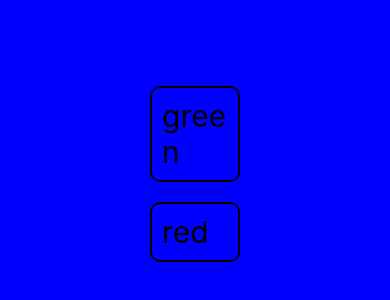
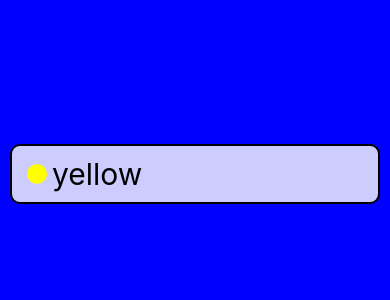
Before and after one commit to sap2411/react-native-sandbox, a React Native app: screen / in a window 390 px wide. Shown: the part 248-548 px from the top of the page. Built offline with nearby package versions, Linux system fonts and the light colour scheme.

Commit message:
adds color changing button

```diff
--- a/App.js
+++ b/App.js
@@ -1,5 +1,5 @@
 import React, { useState } from 'react';
-import { Image, Text, View, StyleSheet, Dimensions  } from "react-native";
+import { Image, Text, View, StyleSheet, Dimensions, TouchableHighlight  } from "react-native";
 
 import pic from "./assets/icon.png"
 import other from "./assets/splash.png"
@@ -8,8 +8,12 @@
 const [backgroundColor, setBackgroundColor] = useState("blue");
   return (
     <View style={[styles.container, { backgroundColor}]}>
-      <Text onPress={() => setBackgroundColor("green")} style={styles.button}>green</Text>
-      <Text onPress={() => setBackgroundColor("red")} style={styles.button}>red</Text>
+      <TouchableHighlight onPress={() => setBackgroundColor("yellow")} underlayColor="orange" style={styles.button}>
+        <View style={styles.row}>
+        <View  style={[styles.sample, { backgroundColor: "yellow"}]} />
+          <Text style={styles.buttonText}>yellow</Text>
+        </View>
+      </TouchableHighlight>
     </View>
   )
 }
@@ -22,13 +26,17 @@
     alignItems: "center"
   },
   button: {
-    fontSize: 30,
     margin: 10,
     padding: 10,
     borderWidth: 2,
     borderRadius: 10,
-    width: 90
-    },
+    alignSelf: "stretch",
+    backgroundColor: "rgba(255,255,255, .8)"
+  },
+  buttonText: {
+      fontSize: 30,
+      textAlign: "center"
+  },
   page: {
     flex: 1,
     flexDirection: "row",
@@ -36,6 +44,10 @@
     alignItems: "flex-start",
     marginTop: 40,
     backgroundColor: "#DDD"
+  },
+  row: {
+    flexDirection: "row",
+    alignItems: "center"
   },
   image: {
     flex: 1,
@@ -55,5 +67,12 @@
     alignSelf: "flex-end",
     backgroundColor: "red",
     color: "yellow"
+  },
+  sample: {
+    height: 20,
+    width: 20,
+    margin: 5,
+    borderRadius: 10,
+    backgroundColor: "white"
   }
 })
```
